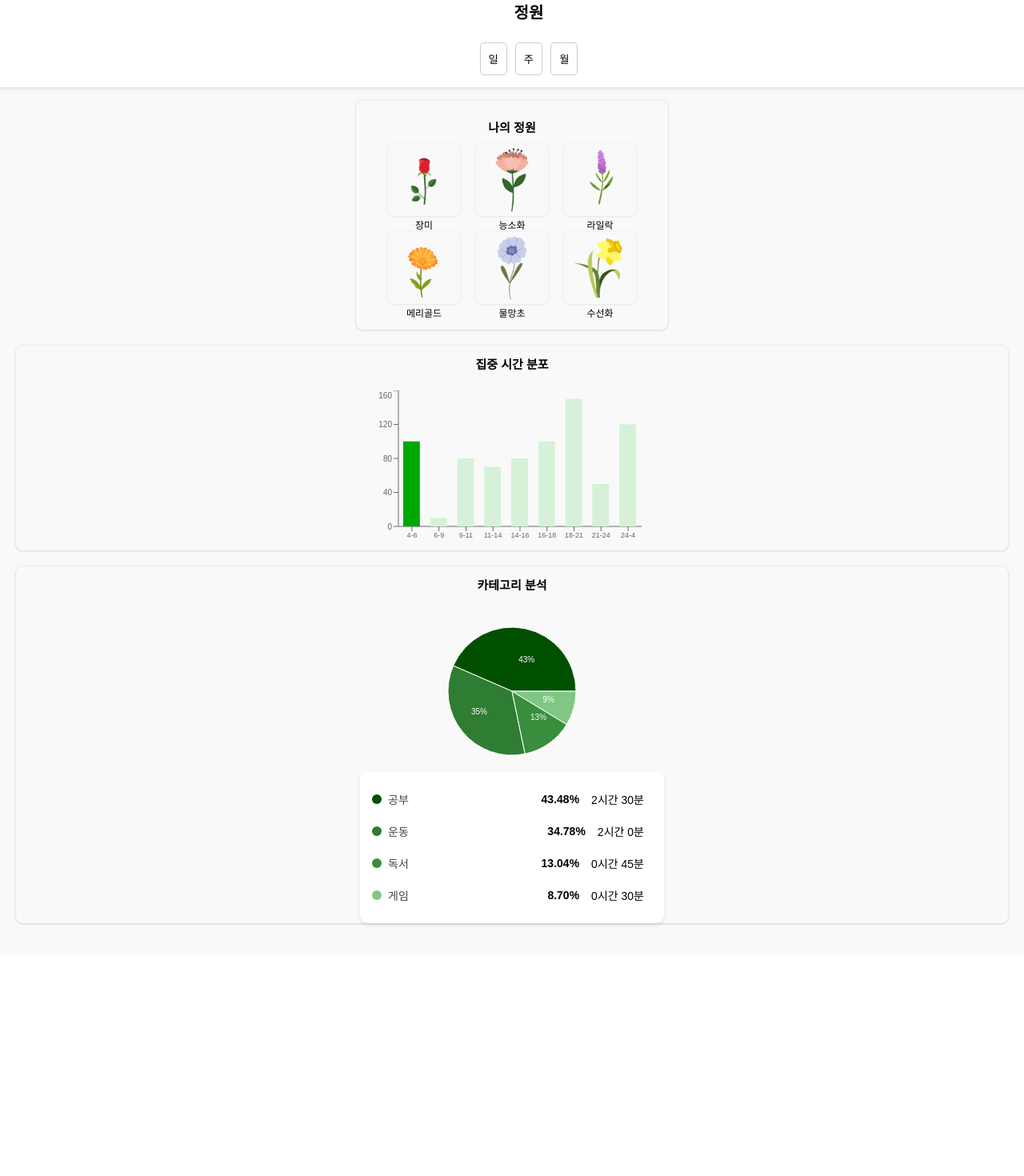
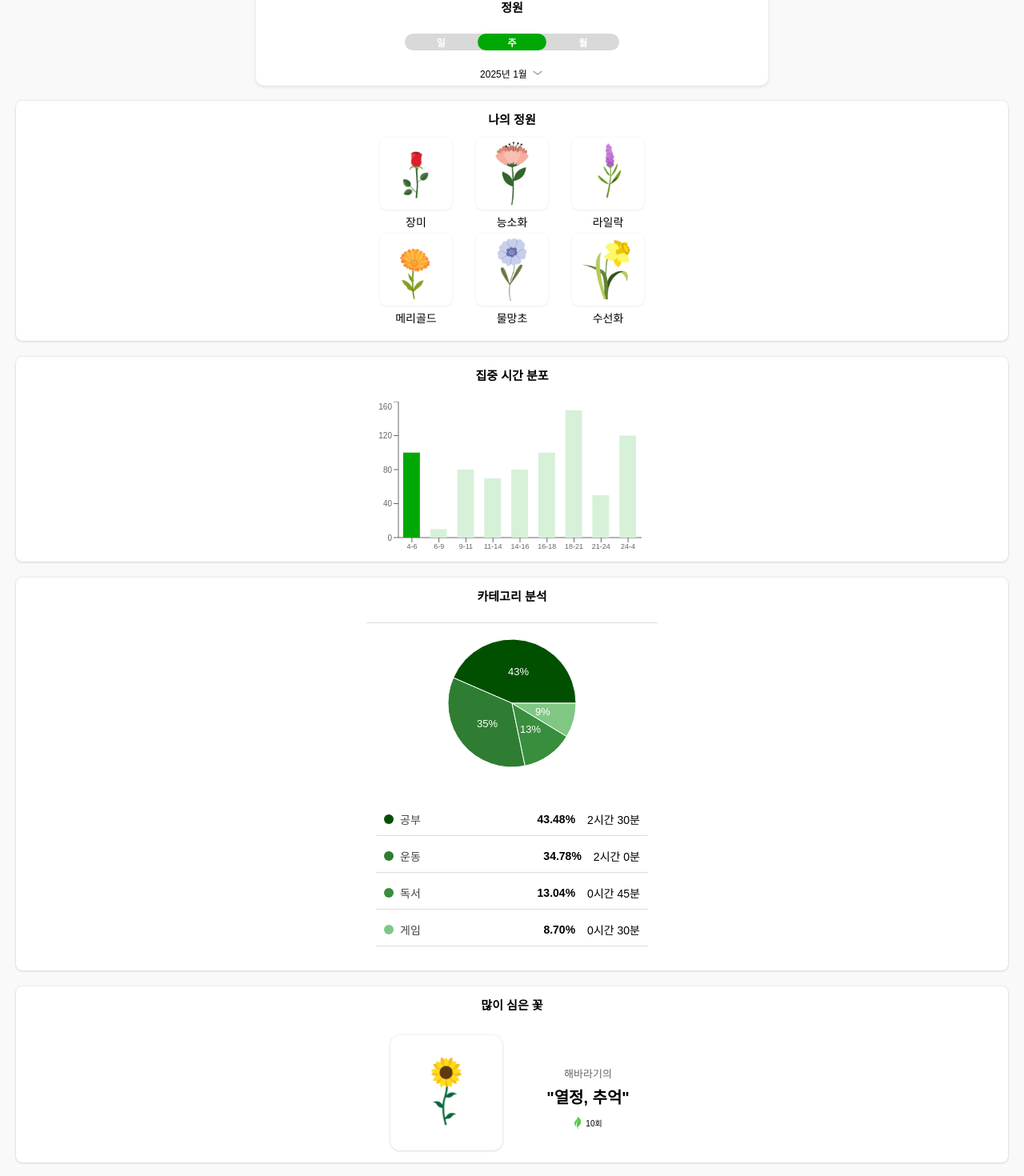
Before and after one commit to Codeit-boost/Garden-FE, a React (Create React App) app: page / in a window 1280 px wide. Shown: the part 34-1504 px from the top of the page at 80% size. Before the commit the page ends 1228 px from the top, so only its background shows below. Built offline with nearby package versions, Linux system fonts and the light colour scheme.

Commit message:
[FEAT] MyBestFlower 페이지 추가

```diff
--- a/src/components/garden/GardenHeader.js
+++ b/src/components/garden/GardenHeader.js
@@ -1,15 +1,41 @@
-import React from 'react';
+import React, { useState } from 'react';
 import '../../styles/GardenHeader.css';
+import arrowIcon from '../../assets/icons/화살표(아래).png';
+
 
 const GardenHeader = () => {
+  const [selected, setSelected] = useState('주'); // 기본값 "주"
+  const [showCalendar, setShowCalendar] = useState(false); // 캘린더 상태
+
   return (
     <div className="garden-header">
-      <h1>정원</h1>
+      <h2>정원</h2>
+
+
       <div className="date-selector">
-        <button>일</button>
-        <button>주</button>
-        <button>월</button>
+        {['일', '주', '월'].map((item) => (
+          <button
+            key={item}
+            className={selected === item ? 'selected' : ''}
+            onClick={() => setSelected(item)}
+          >
+            {item}
+          </button>
+        ))}
       </div>
+
+
+      <div className="year-month-selector" onClick={() => setShowCalendar(!showCalendar)}>
+        2025년 1월 <img src={arrowIcon} alt="Arrow Down" className="arrow" />
+
+      </div>
+
+
+      {showCalendar && (
+        <div className="calendar-container">
+          캘린더 컴포넌트
+        </div>
+      )}
     </div>
   );
 };
--- /dev/null
+++ b/src/components/garden/MyBestFlower.js
@@ -0,0 +1,38 @@
+import React from 'react';
+import '../../styles/MyBestFlower.css';
+import leafIcon from '../../assets/icons/완성꽃.png';
+
+const MyBestFlower = () => {
+  const bestPlant = {
+    name: '해바라기',
+    image: require('../../assets/flowers/해바라기.png'),
+    meaning: '열정, 추억',
+    count: 10,
+  };
+
+  return (
+    <div className="mybestflower" style={{ width: '100%' }}>
+
+        <h2>많이 심은 꽃</h2>
+        <div className="flower-content">
+
+          <div className="flower-image-container">
+            <img src={bestPlant.image} alt={bestPlant.name} className="flower-image" />
+          </div>
+
+
+          <div className="flower-info">
+            <p className="flower-name">{bestPlant.name}의</p>
+            <p className="flower-meaning">"{bestPlant.meaning}"</p>
+            <div className="flower-count">
+            <img src={leafIcon} alt="Leaf Icon" className="leaf-icon" />
+              <span>{bestPlant.count}회</span>
+            </div>
+
+        </div>
+      </div>
+    </div>
+  );
+};
+
+export default MyBestFlower;
--- a/src/components/garden/MyGarden.js
+++ b/src/components/garden/MyGarden.js
@@ -12,7 +12,7 @@ const MyGarden = () => {
   ];
 
 return (
-  <div className="mygarden">
+  <div className="mygarden" style={{ width: '100%' }}>
       <h2>나의 정원</h2>
       <div className='garden-plants'>
         {gardenPlants.map((plant, index) => (
--- a/src/components/garden/MyPieChart.js
+++ b/src/components/garden/MyPieChart.js
@@ -24,7 +24,7 @@ const renderCustomizedLabel = ({ cx, cy, midAngle, innerRadius, outerRadius, per
   const y = cy + radius * Math.sin(-midAngle * RADIAN);
 
   return (
-    <text x={x} y={y} fill="white"  fontSize="10" textAnchor={x > cx ? 'start' : 'end'} dominantBaseline="central">
+    <text x={x} y={y} fill="white" textAnchor="middle" dominantBaseline="central" style={{ fontSize: '13px' }}>
       {`${(percent * 100).toFixed(0)}%`}
     </text>
   );
@@ -39,7 +39,7 @@ export default class MyPieChart extends PureComponent {
         <h2>카테고리 분석</h2>
         <div className="custom-pie-chart" >
       <ResponsiveContainer width="100%" height={200}>
-        <PieChart width={500} height={500}>
+        <PieChart width={200} height={200}>
           <Pie
             data={data}
             cx="50%"
@@ -57,7 +57,7 @@ export default class MyPieChart extends PureComponent {
         </PieChart>
       </ResponsiveContainer>
       </div>
-      <div className="legend-container">
+      <div className="legend-container" >
           {formattedData.map((entry, index) => (
             <div key={index} className="legend-item">
               <span className="color-dot" style={{ backgroundColor: entry.color }}></span>
@@ -67,7 +67,9 @@ export default class MyPieChart extends PureComponent {
 
 
             </div>
+
           ))}
+
         </div>
       </div>
     );
--- a/src/screens/GardenPage.js
+++ b/src/screens/GardenPage.js
@@ -4,6 +4,7 @@ import MyGarden from '../components/garden/MyGarden'; // MyGarden 컴포넌트
 import GardenHeader from '../components/garden/GardenHeader'; // GardenHeader 컴포넌트
 import  MyBarChart  from '../components/garden/MyBarChart';
 import MyPieChart from '../components/garden/MyPieChart';
+import MyBestFlower from '../components/garden/MyBestFlower';
 const GardenPage = () => {
   return (
     <div>
@@ -17,6 +18,9 @@ const GardenPage = () => {
       <div className="chart-container">
         <MyPieChart />
       </div>
+      <div className='my-best-flower'>
+      <MyBestFlower />
+      </div>
     </div>
   );
 };
--- a/src/styles/GardenHeader.css
+++ b/src/styles/GardenHeader.css
@@ -2,35 +2,81 @@
   position: fixed;
   top: 0;
   left: 0;
+  right: 0;
   width: 100%;
+  max-width: 600px;
+  margin: 0 auto;
   background-color: #fff;
   z-index: 1000;
-  padding: 21px;
+  padding: 20px;
   display: flex;
   height: 101px;
-  justify-content:space-between;
   flex-direction: column;
   align-items: center;
   box-shadow: 0 2px 4px rgba(0, 0, 0, 0.1);
+  border-radius: 10px;
 }
-h1{
-  font-size: 20px;
-}
+
+
 .date-selector {
-  justify-content: center;
   display: flex;
+  background-color:#D9D9D9;
+  border-radius: 30px;
+  padding: 0;
+  width:268px;
+  height:21px;
   margin-top: 10px;
 }
 
 .date-selector button {
-  margin: 0 5px;
-  padding: 10px;
-  background-color: #fff;
-  border: 1px solid #ccc;
-  border-radius: 5px;
+  flex: 1;
+  margin:0;
+  border: none;
+  border-radius: 20px;
+  background-color: transparent;
+  font-size: 12px;
+  font-weight: bold;
+  color:white;
   cursor: pointer;
+  padding:2px;
+
 }
 
-.date-selector button:hover {
-  background-color: #e0e0e0;
+
+.date-selector button.selected {
+  background-color: #00A806;
+  padding:0;
+  margin:0;
+  color: white;
 }
+
+.year-month-selector {
+  margin-top: 10px;
+  font-size: 12px;
+  top:10px;
+  cursor: pointer;
+  display: flex;
+  align-items: center;
+  gap: 5px;
+  position: relative;
+}
+
+.arrow {
+  width: 16px;
+  height:12px;
+}
+
+
+.calendar-container {
+  position: absolute;
+  top: 120%;
+  width:319px;
+  height: 319px;
+  background: white;
+  border-radius: 10px;
+  padding: 10px;
+  box-shadow: 0 4px 8px rgba(0, 0, 0, 0.2);
+  z-index: 1100;
+
+  text-align: center;
+}
--- a/src/styles/GardenPage.css
+++ b/src/styles/GardenPage.css
@@ -1,20 +1,5 @@
 body {
-  padding-top: 20px;
-}
-
-.my-garden {
-  display: flex;
-  flex-direction: column;
-  align-items: center;
-  justify-content: center;
-  height: auto;
-  padding: 20px;
-  margin-top: 200px;
-  box-sizing: border-box;
-  margin:0 auto;
-  width: 375px;
-  max-width: 100%;
-
+  padding-top: 20px 10px;
 }
 
 
@@ -26,7 +11,7 @@ body {
   text-align: center;
 }
 
-.chart-container {
+.chart-container,.my-garden, .my-best-flower {
 
   margin-bottom: 20px;
 }
--- a/src/styles/MyBarChart.css
+++ b/src/styles/MyBarChart.css
@@ -7,7 +7,7 @@
   text-align: center;
   border-radius: 8px;
   box-shadow: 0px 0.5px 3px 0px #00000033;
-
+  background-color: white;
 }
 
 .custom-bar-chart{
--- /dev/null
+++ b/src/styles/MyBestFlower.css
@@ -0,0 +1,74 @@
+.mybestflower {
+  display: flex;
+  align-items: center;
+  flex-direction: column;
+  width: 364px;
+  margin: auto;
+  text-align: center;
+  border-radius: 8px;
+  box-shadow: 0px 0.5px 3px 0px #00000033;
+  background-color: white;
+}
+
+
+
+
+
+
+.flower-content {
+  display: flex;
+  align-items: center;
+  padding:15px;
+  gap: 50px;
+
+}
+
+
+.flower-image-container {
+  background-color: #ffffff;
+  box-shadow: 0px 0.5px 3px 0px #00000033;
+  border-radius: 12px;
+  padding: 10px;
+
+}
+
+.flower-image {
+  width: 120px;
+  height: 120px;
+  object-fit: contain;
+}
+
+
+.flower-info {
+  text-align: center;
+  padding: 5px;
+}
+
+.flower-name {
+  font-size: 13px;
+  color: #666;
+  margin-bottom: 5px;
+}
+
+.flower-meaning {
+  font-size: 20px;
+  font-weight: bold;
+  color: black;
+  margin-bottom: 10px;
+  margin-top: 0;
+}
+
+.flower-count {
+  display: flex;
+  align-items: center;
+  justify-content: center;
+  font-size: 10px;
+  color: rgb(0, 0, 0);
+}
+
+.leaf-icon {
+  width: 10px;
+  height: 17px;
+  font-size: 18px;
+  margin-right: 5px;
+}
--- a/src/styles/MyGarden.css
+++ b/src/styles/MyGarden.css
@@ -1,13 +1,14 @@
 .mygarden {
   display: flex;
+  align-items: center;
   flex-direction: column;
-  align-items: center;
-  padding: 10px;
-  margin-top:100px;
+  width: 364px;
+  height: 300px;
+  margin: 140px auto 0;
+  text-align: center;
   border-radius: 8px;
-  width: 370px;
   box-shadow: 0px 0.5px 3px 0px #00000033;
-
+  background-color: white;
 }
 h2{
   font-size: 15px;
@@ -23,7 +24,7 @@ h2{
 .plant {
   width: 100px;
   height: 100px;
-  padding: 5px;
+  padding: 10px;
   display: flex;
   flex-direction: column;
   align-items: center;
@@ -36,7 +37,7 @@ h2{
   max-width: 90%;
   height: auto;
   border-radius: 50%;
-  margin-bottom: 2px;
+  margin-bottom: 5px;
   border-radius: 8px;
 
   box-shadow:  0px 0.5px 3px 0px #0000001A;
@@ -45,7 +46,7 @@ h2{
 }
 
 .plant p {
-  font-size: 12px;
+  font-size: 14px;
   color: #000000;
   margin: 0;
   padding-bottom: 5px;
--- a/src/styles/MyPieChart.css
+++ b/src/styles/MyPieChart.css
@@ -8,7 +8,7 @@
   text-align: center;
   border-radius: 8px;
   box-shadow: 0px 0.5px 3px 0px #00000033;
-
+  background-color: white;
 }
 
 
@@ -19,24 +19,31 @@
 
   align-items: center;
   justify-content: center;
+  border-top: 1px solid #ddd; /* 구분선 추가 */
+
 }
 
 .legend-container {
-  width: 350px;
-  background: white;
+  display: flex;
+  flex-direction: column;
+  width: 300px;
+  margin:10px;
   justify-content: center;
   border-radius: 10px;
   align-items: center;
   padding: 15px;
-  box-shadow: 0px 2px 5px rgba(0, 0, 0, 0.1);
-}
+ }
 .legend-item {
   display: flex;
   align-items: center;
   justify-content: center;
   font-size: 14px;
-  padding: 10px 0;
-  width: 350px;
+  padding: 10px 10px;
+  margin-bottom: 5px;
+  width: 320px;
+
+  border-bottom: 1px solid #ddd; /* 구분선 추가 */
+
 }
 
 .color-dot {
@@ -60,6 +67,6 @@
 }
 .time{
   margin-left: 0;
-  margin-right: 10px;
+
   text-align: right;
 }
```
Also changed, not shown: src/assets/icons/꽃 심기 실패  아이콘.png (added), src/assets/icons/꽃 심기 완료 아이콘.png (added).
